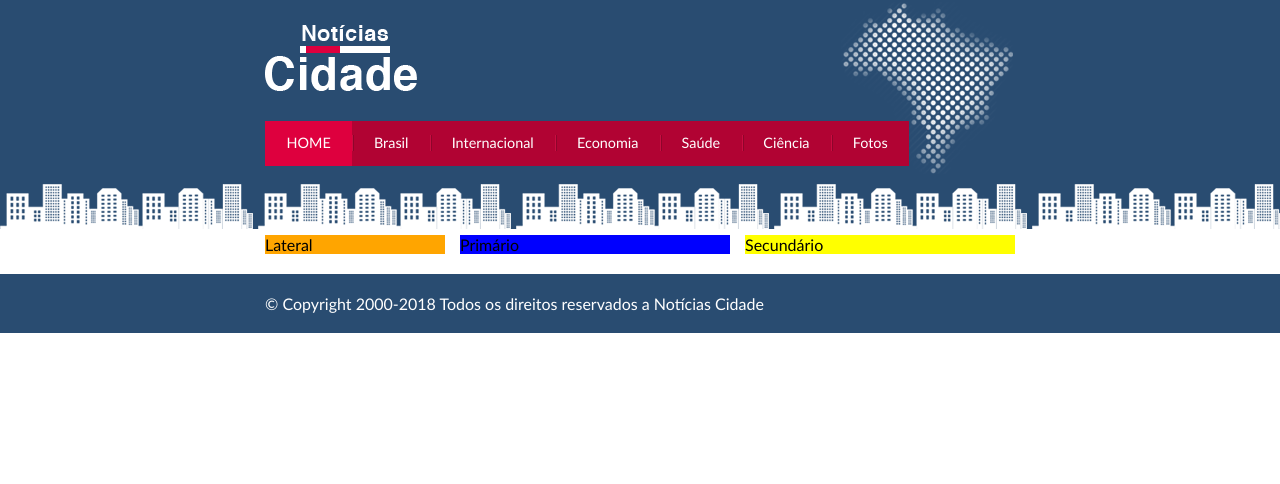
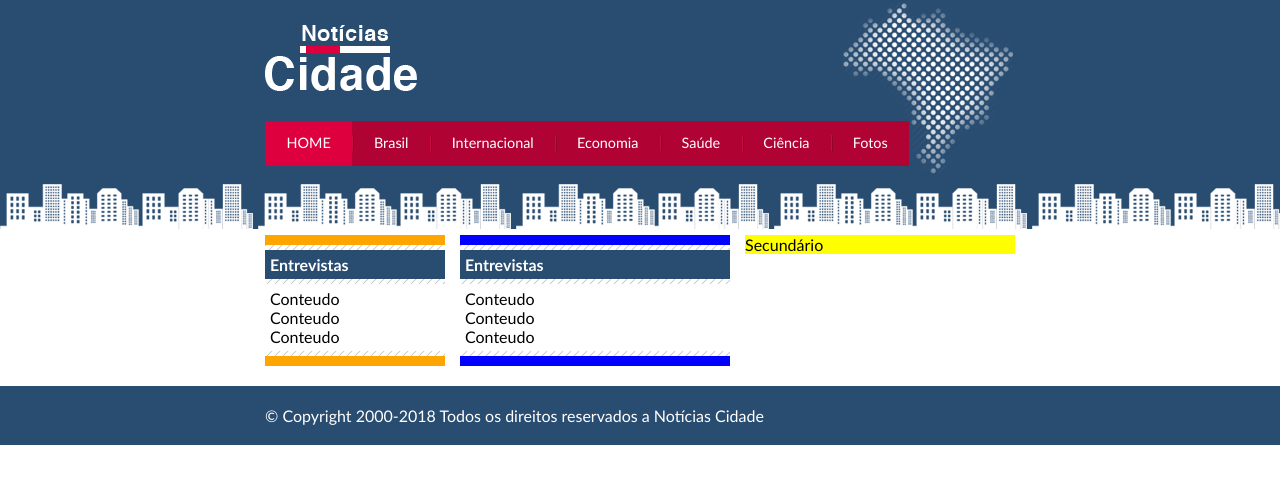
Before and after one commit to raguerra/noticiasdacidade, a plain HTML site: page index.html in a window 1280 px wide. Drawn offline with Linux system fonts and the light colour scheme.

Commit message:
Configurando H2 e div om uma id="caixa"

```diff
--- a/css/estilo.css
+++ b/css/estilo.css
@@ -81,12 +81,28 @@ body{
      background: #f5f5f5;
  }
 
- #primario{
+ #lateral{
+    width: 180px;
+    float: left;
+    margin: 0 0 20px -750px;
+    background: orange;
+}
+
+#primario{
      width: 270px;
      float: left;
      margin: 0 0 20px 195px;
      background: blue;
  }
+
+ #duas-colunas #primario{
+    width: 555px;
+}
+
+#uma-colunas #primario{
+    width: 750px;
+    margin: 0 0 20px 195px;
+}
 
  #secundario{
     width: 270px;
@@ -95,12 +111,27 @@ body{
     background: yellow;
 }
 
-#lateral{
-    width: 180px;
-    float: left;
-    margin: 0 0 20px -750px;
-    background: orange;
+/* Caixa */
+.caixa{
+    margin: 10px 0;
+    padding: 5px 0 5px 0;
+    background: #f3f3f3 url(../imagens/fundo-caixa.png);
 }
+
+.caixa-conteudo{
+    background: #fff;
+    margin-top: 5px;
+    padding: 5px;
+}
+
+h2{
+    font-size: 1em;
+    padding: 5px;
+    background: #294c71;
+    color: #fff;
+}
+
+
 
 /* Rodapé */
 #container-rodape{
--- a/index.html
+++ b/index.html
@@ -29,16 +29,32 @@
             <!-- Início Contúdo -->
             <div id="conteudo">
                 <div id="primario">
-                    Primário
+                    <div class="caixa">
+                        <h2>Entrevistas</h2>
+                        <div class="caixa-conteudo">
+                            Conteudo<br>
+                            Conteudo<br>
+                            Conteudo<br>
+                        </div>
+                    </div>
                 </div>
 
                 <div id="secundario">
                     Secundário
                 </div>
 
+                <!-- Início da Lateral -->
                 <div id="lateral">
-                    Lateral
+                    <div class="caixa">
+                        <h2>Entrevistas</h2>
+                        <div class="caixa-conteudo">
+                            Conteudo<br>
+                            Conteudo<br>
+                            Conteudo<br>
+                        </div>
+                    </div>
                 </div>
+                <!-- Fim Lateral -->
             </div>
             <!-- Fim Conteúdo -->
 
```
